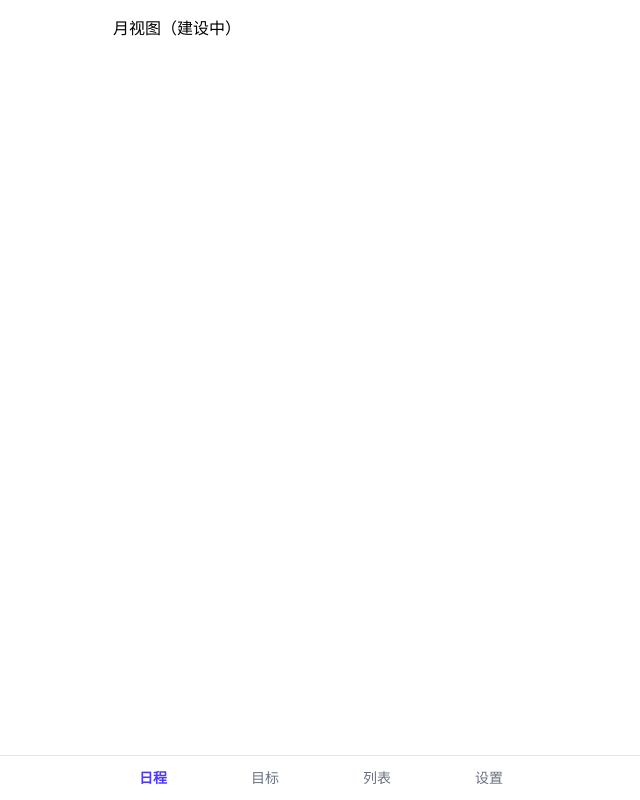
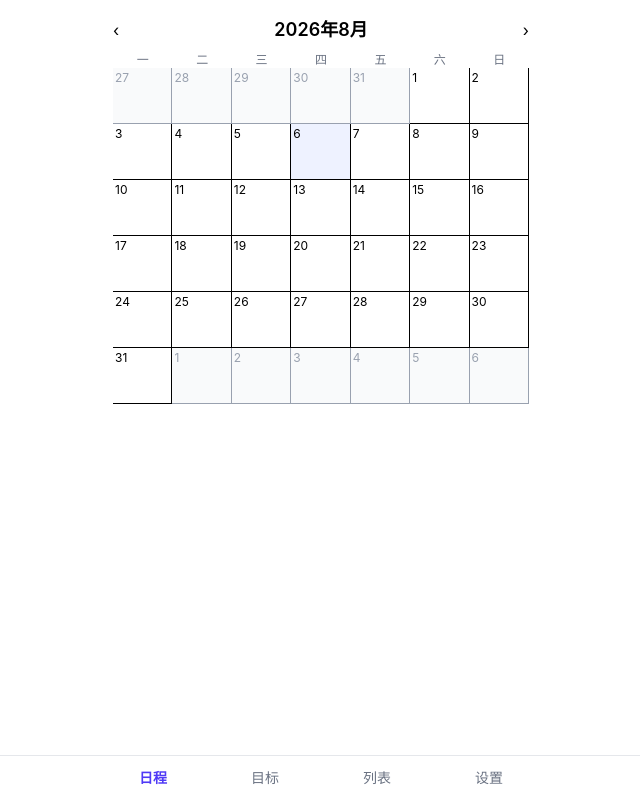
Before and after one commit to Justin-Ju-0413/rigui, a React (Vite) app: page / in a window 1280 px wide. Shown: the whole page, without its empty margins (319-959 px from the left). Built offline with nearby package versions, Linux system fonts and the light colour scheme.

Commit message:
feat: 月视图（网格 + 事件标签 + 月份切换）

```diff
--- a/src/pages/MonthView.tsx
+++ b/src/pages/MonthView.tsx
@@ -1,3 +1,51 @@
+import { useMemo, useState } from 'react'
+import dayjs from 'dayjs'
+import { useNavigate } from 'react-router-dom'
+import { buildMonthGrid } from '../utils/calendar'
+import { useEvents } from '../hooks/useEvents'
+
 export default function MonthView() {
-  return <div data-testid="month-view" className="p-4">月视图（建设中）</div>
+  const today = dayjs().startOf('day')
+  const [anchor, setAnchor] = useState(today.format('YYYY-MM-DDTHH:mm:ss'))
+  const rangeStart = dayjs(anchor).startOf('month').startOf('week').add(1, 'day').format('YYYY-MM-DDTHH:mm:ss')
+  const rangeEnd = dayjs(anchor).endOf('month').endOf('week').add(1, 'day').format('YYYY-MM-DDTHH:mm:ss')
+  const { events } = useEvents({ rangeStart, rangeEnd })
+  const grid = useMemo(() => buildMonthGrid(anchor), [anchor])
+  const navigate = useNavigate()
+
+  const byDay = new Map<string, typeof events>()
+  for (const ev of events) {
+    const key = dayjs(ev.startTime).format('YYYY-MM-DD')
+    byDay.set(key, [...(byDay.get(key) ?? []), ev])
+  }
+
+  return (
+    <div className="p-4" data-testid="month-view">
+      <header className="mb-2 flex items-center justify-between">
+        <button aria-label="上个月" onClick={() => setAnchor(dayjs(anchor).subtract(1, 'month').format('YYYY-MM-DDTHH:mm:ss'))}>‹</button>
+        <h1 className="text-lg font-semibold">{dayjs(anchor).format('YYYY年M月')}</h1>
+        <button aria-label="下个月" onClick={() => setAnchor(dayjs(anchor).add(1, 'month').format('YYYY-MM-DDTHH:mm:ss'))}>›</button>
+      </header>
+      <div className="grid grid-cols-7 text-center text-xs text-gray-500">
+        {['一', '二', '三', '四', '五', '六', '日'].map(d => <div key={d}>{d}</div>)}
+      </div>
+      <div data-testid="month-grid" className="grid grid-cols-7">
+        {grid.flat().map(cell => {
+          const dayEvents = byDay.get(cell.key) ?? []
+          const isToday = cell.key === today.format('YYYY-MM-DD')
+          return (
+            <button key={cell.key} data-testid={`month-cell-${cell.key}`}
+              onClick={() => navigate(`/day?date=${cell.key}`)}
+              className={`flex min-h-14 flex-col border-b border-r p-0.5 text-left ${cell.inMonth ? '' : 'bg-gray-50 text-gray-400'} ${isToday ? 'bg-indigo-50' : ''}`}>
+              <span className="text-xs">{Number(cell.key.slice(8))}</span>
+              {dayEvents.slice(0, 2).map(ev => (
+                <span key={ev.id} className="truncate text-[10px] text-indigo-700">{ev.title}</span>
+              ))}
+              {dayEvents.length > 2 && <span className="text-[10px] text-gray-400">+{dayEvents.length - 2}</span>}
+            </button>
+          )
+        })}
+      </div>
+    </div>
+  )
 }
--- /dev/null
+++ b/src/utils/calendar.ts
@@ -0,0 +1,18 @@
+import dayjs from 'dayjs'
+
+export interface CalendarCell { key: string; date: string; inMonth: boolean }
+
+export function buildMonthGrid(anchor: string): CalendarCell[][] {
+  const base = dayjs(anchor).startOf('month')
+  const monday = base.subtract((base.day() + 6) % 7, 'day')
+  const grid: CalendarCell[][] = []
+  for (let row = 0; row < 6; row++) {
+    const cells: CalendarCell[] = []
+    for (let col = 0; col < 7; col++) {
+      const d = monday.add(row * 7 + col, 'day')
+      cells.push({ key: d.format('YYYY-MM-DD'), date: d.format('YYYY-MM-DDTHH:mm:ss'), inMonth: d.month() === base.month() })
+    }
+    grid.push(cells)
+  }
+  return grid
+}
```
Also changed, not shown: 2 other files (tests, documents, lock files or other folders).
